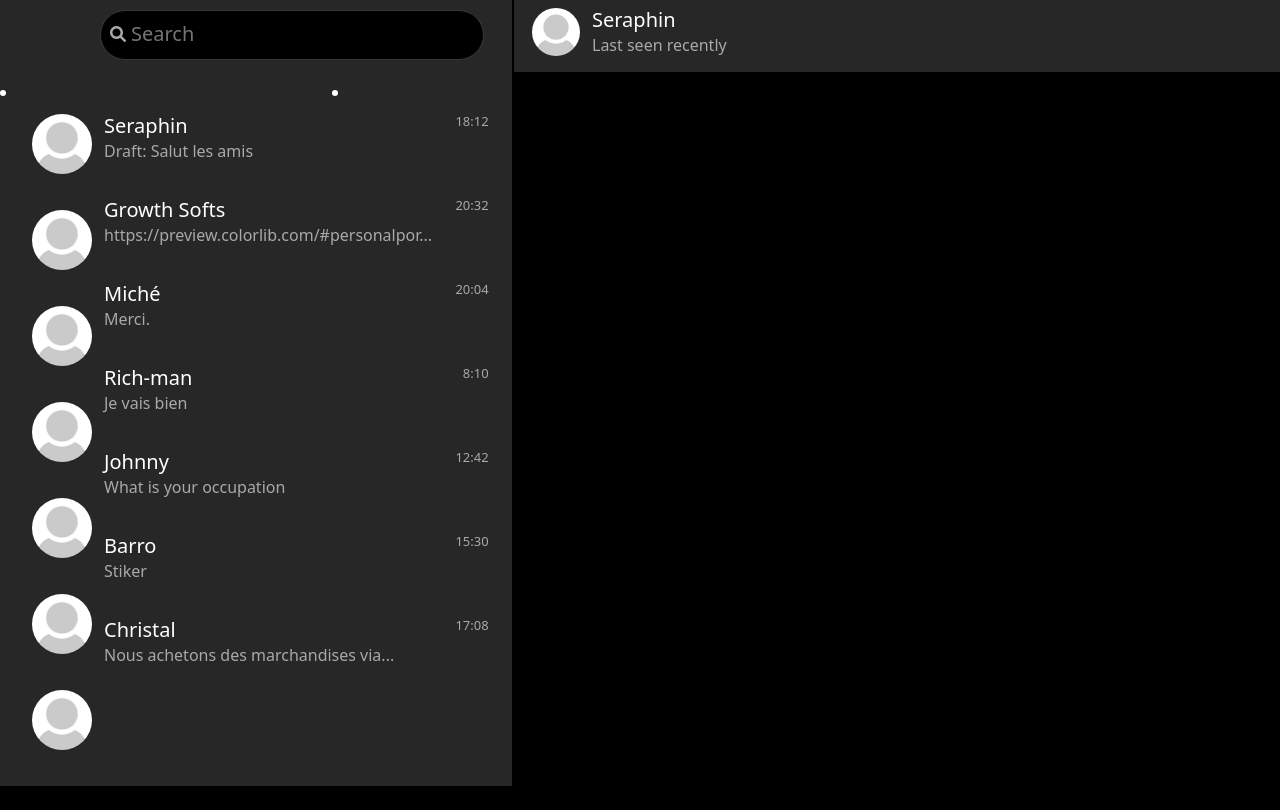
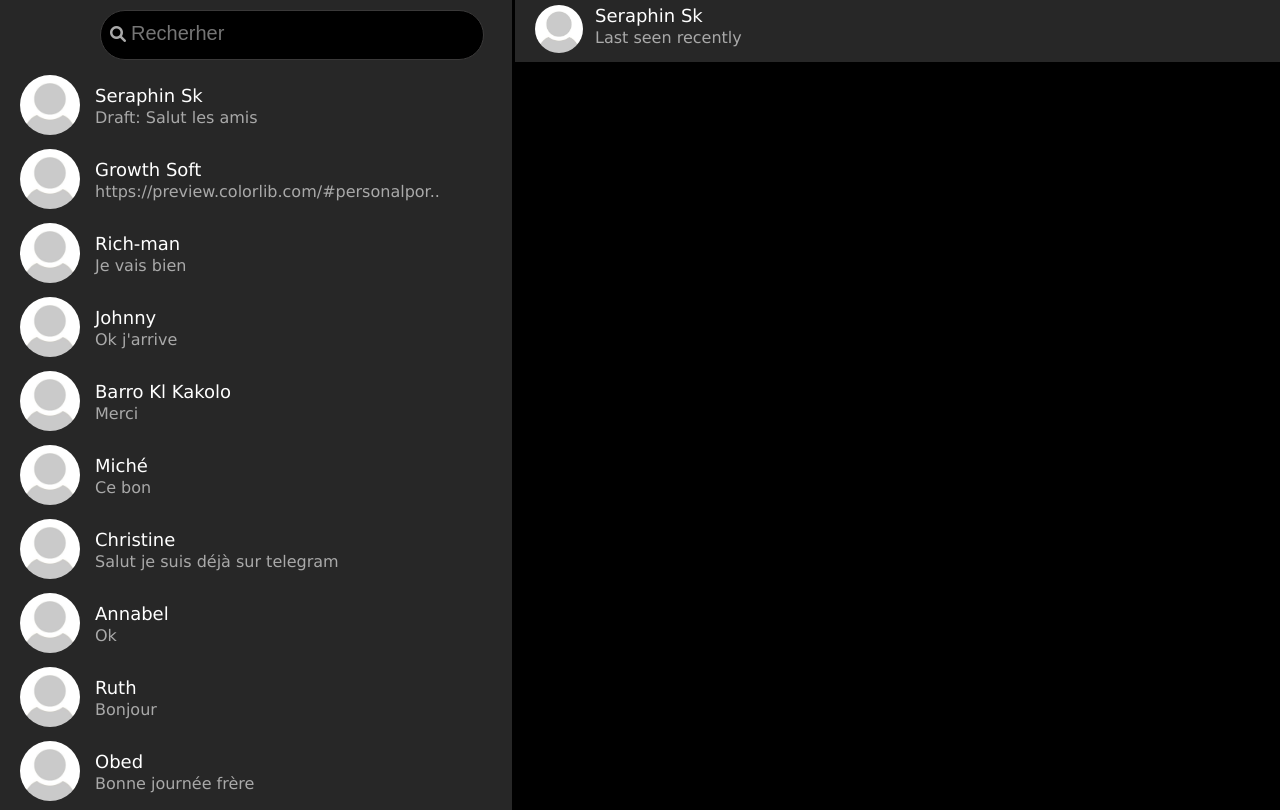
Before and after one commit to growth-skills/open-chat, a plain HTML site: page assets/html/acceuilchat.html in a window 1280 px wide. Drawn offline with Linux system fonts and the light colour scheme.

Commit message:
fix file acceuilchat.html and stylechat.css

```diff
--- a/assets/css/stylechat.css
+++ b/assets/css/stylechat.css
@@ -5,6 +5,7 @@
 }
 html, body{
     background-color: black;
+    font-family: 'Lucida Sans', 'Lucida Sans Regular', 'Lucida Grande', 'Lucida Sans Unicode', Geneva, Verdana, sans-serif;
 }
 
 /* Style de l'aside (partie droite) */
@@ -13,7 +14,7 @@ html, body{
     width: 40%;
     height: auto;
     float: left;
-    box-shadow: 2px 0 black;
+    /* box-shadow: 2px 0 black; */
     background-color: rgb(39, 39, 39);
     color: white;
 }
@@ -44,49 +45,50 @@ input::placeholder{
     padding:20px 20px;
     color:darkgrey;
 }
-.cont{
+
+.contenaire{
+    color: white;
     display: flex;
+    padding: 5px 20px;
+    text-decoration: none;
 }
-.list{
-    padding: 10px 0;
+.liens{
+    text-decoration: none;
 }
- .list img{
+.contenaire:hover{
+    background-color: rgb(112, 56, 245);
+    border-radius: 10px 10px;
+}
+.imgs img{
     width: 20%;
     height: auto;
-    border-radius: 50% 50%;
-    padding: 10px 0;
+    border-radius: 50px 50px;
 }
-.nom {
-    padding: 10px 0;
-}
-.nom h5{
-    margin-left: -260px;
-    font-size: 20px;
-    padding: 10px 0;
-}
-.heure{
-    float: right;
-    margin-left: 230px;
-    font-size: 13px;
-    font-weight: 400;
-    color: darkgrey;
-
+.nam h5{
+    margin-left: -225px;
+    margin-top: 10px;
+    font-size: 18px;
+    font-weight: 500;
 }
 .repon{
+    font-weight: 400;
     font-size: 16px;
-    font-weight: 400;
     color: darkgrey;
 }
+
 
 /* Style de la partie gauche */
 
 .no-aside .fil{
     background-color:rgb(39, 39, 39);
+    position: fixed;
+    margin-left: 515px;
+    width: 100%;
 }
 .fil{
     color: white;
     display: flex;
-    padding: 8px 20px;
+    padding: 5px 20px;
 }
 .img img{
     width: 16%;
@@ -95,6 +97,8 @@ input::placeholder{
 }
 .name h5{
     margin-left: -240px;
+    font-size: 18px;
+    font-weight: 500;
 }
 .last{
     font-weight: 400;
--- a/assets/html/acceuilchat.html
+++ b/assets/html/acceuilchat.html
@@ -9,10 +9,10 @@
       rel="stylesheet"
       href="../fontawesome-free-6.0.0-web/css/all.min.css"
     />
-    <link
+    <!-- <link
       rel="stylesheet"
       href="../bootstrap-5.1.3-dist/css/bootstrap.min.css"
-    />
+    /> -->
     <link rel="stylesheet" href="../css/stylechat.css" />
     <title>gs chat</title>
 </head>
@@ -21,34 +21,116 @@
         <div class="asid">
             <aside>
                 <div class="search">
-                    <input  type="search" name="search" id="search"   placeholder="Search">
+                    <input  type="search" name="search" id="search"   placeholder="Recherher">
                     <i class="fa-solid fa-magnifying-glass" aria-hidden="true"></i>
                 </div>
+                <a href="#" class="liens">
+                    <div class="contenaire">
+                        <div class="imgs">
+                            <img src="../img/profil.jpeg" alt="">
+                        </div>
+                        <div class="nam">
+                            <h5>Seraphin Sk<br> <span class="repon">Draft: Salut les amis</span></h5>
+                        </div>
+                    </div>
+                </a>
 
-                <div class="cont">
-                    <div class="list">
-                        <li>
-                            <ul><img src="../img/profil.jpeg" alt=""></ul>
-                            <ul><img src="../img/profil.jpeg" alt=""></ul>
-                            <ul><img src="../img/profil.jpeg" alt=""></ul>
-                            <ul><img src="../img/profil.jpeg" alt=""></ul>
-                            <ul><img src="../img/profil.jpeg" alt=""></ul>
-                            <ul><img src="../img/profil.jpeg" alt=""></ul>
-                            <ul><img src="../img/profil.jpeg" alt=""></ul>
-                        </li>
+                <a href="#" class="liens">
+                    <div class="contenaire">
+                        <div class="imgs">
+                            <img src="../img/profil.jpeg" alt="">
+                        </div>
+                        <div class="nam">
+                            <h5>Growth Soft<br> <span class="repon">https://preview.colorlib.com/#personalpor..</span></h5>
+                        </div>
                     </div>
-                    <div class="nom">
-                        <li>
-                            <ul><h5>Seraphin <span class="heure">18:12</span> <br> <span class="repon">Draft: Salut les amis</span></h5></ul>
-                            <ul><h5>Growth Softs <span class="heure">20:32</span> <br> <span class="repon">https://preview.colorlib.com/#personalpor...</span></h5></ul>
-                            <ul><h5>Miché <span class="heure">20:04</span> <br> <span class="repon">Merci.</span></h5></ul>
-                            <ul><h5>Rich-man <span class="heure">8:10</span> <br> <span class="repon">Je vais bien</span></h5></ul>
-                            <ul><h5>Johnny <span class="heure">12:42</span> <br> <span class="repon">What is your occupation</span></h5></ul>
-                            <ul><h5>Barro <span class="heure">15:30</span> <br> <span class="repon">Stiker</span></h5></ul>
-                            <ul><h5>Christal <span class="heure">17:08</span> <br> <span class="repon">Nous achetons des marchandises via...</span></h5></ul>
-                        </li>
+                </a>
+
+                <a href="#" class="liens">
+                    <div class="contenaire">
+                        <div class="imgs">
+                            <img src="../img/profil.jpeg" alt="">
+                        </div>
+                        <div class="nam">
+                            <h5>Rich-man<br> <span class="repon">Je vais bien</span></h5>
+                        </div>
                     </div>
-                </div>
+                </a>
+
+                <a href="#" class="liens">
+                    <div class="contenaire">
+                        <div class="imgs">
+                            <img src="../img/profil.jpeg" alt="">
+                        </div>
+                        <div class="nam">
+                            <h5>Johnny<br> <span class="repon">Ok j'arrive</span></h5>
+                        </div>
+                    </div>
+                </a>
+
+                <a href="#" class="liens">
+                    <div class="contenaire">
+                        <div class="imgs">
+                            <img src="../img/profil.jpeg" alt="">
+                        </div>
+                        <div class="nam">
+                            <h5>Barro Kl Kakolo<br> <span class="repon">Merci</span></h5>
+                        </div>
+                    </div>
+                </a>
+
+                <a href="#" class="liens">
+                    <div class="contenaire">
+                        <div class="imgs">
+                            <img src="../img/profil.jpeg" alt="">
+                        </div>
+                        <div class="nam">
+                            <h5>Miché<br> <span class="repon">Ce bon</span></h5>
+                        </div>
+                    </div>
+                </a>
+
+                <a href="#" class="liens">
+                    <div class="contenaire">
+                        <div class="imgs">
+                            <img src="../img/profil.jpeg" alt="">
+                        </div>
+                        <div class="nam">
+                            <h5>Christine<br> <span class="repon">Salut je suis déjà sur telegram</span></h5>
+                        </div>
+                    </div>
+                </a>
+
+                <a href="#" class="liens">
+                    <div class="contenaire">
+                        <div class="imgs">
+                            <img src="../img/profil.jpeg" alt="">
+                        </div>
+                        <div class="nam">
+                            <h5>Annabel<br> <span class="repon">Ok</span></h5>
+                        </div>
+                    </div>
+                </a>
+                <a href="#" class="liens">
+                    <div class="contenaire">
+                        <div class="imgs">
+                            <img src="../img/profil.jpeg" alt="">
+                        </div>
+                        <div class="nam">
+                            <h5>Ruth<br> <span class="repon">Bonjour</span></h5>
+                        </div>
+                    </div>
+                </a>
+                <a href="#" class="liens">
+                    <div class="contenaire">
+                        <div class="imgs">
+                            <img src="../img/profil.jpeg" alt="">
+                        </div>
+                        <div class="nam">
+                            <h5>Obed<br> <span class="repon">Bonne journée frère</span></h5>
+                        </div>
+                    </div>
+                </a>
             </aside>
         </div>
 
@@ -58,10 +140,10 @@
                     <img src="../img/profil.jpeg" alt="">
                 </div>
                 <div class="name">
-                    <h5>Seraphin <br> <span class="last">Last seen recently</span></h5>
+                    <h5>Seraphin Sk <br> <span class="last">Last seen recently</span></h5>
                 </div>
             </div>
         </div>
-    </div>
+    <!-- </div> -->
 </body>
 </html>
```
Also changed, not shown: assets/img/growth.jpg (deleted), assets/img/sk.jpg (deleted), 1 other file.
